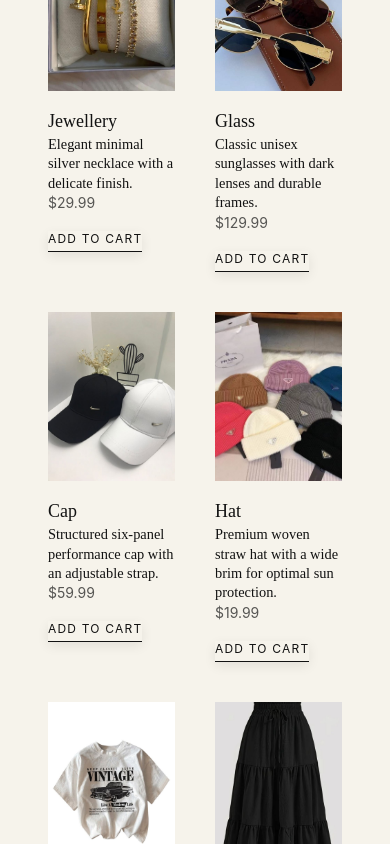
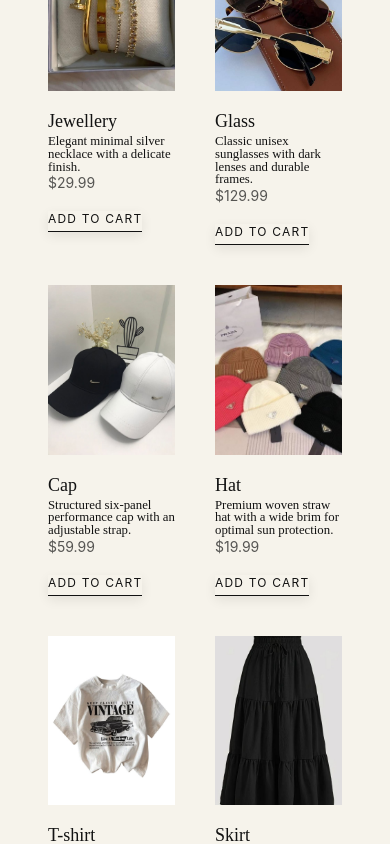
Before and after one commit to sara-ali7/E-commerce, a React (Vite) app: page / in a window 390 px wide. Shown: the part 1080-1924 px from the top of the page. Built offline with nearby package versions, Linux system fonts and the light colour scheme.

Commit message:
Reduce mobile description text size

```diff
--- a/src/index.css
+++ b/src/index.css
@@ -188,7 +188,7 @@ a.bg-ink:active {
 
 @media (max-width: 767px) {
   .group h4 {
-    font-size: 0.9rem;
-    line-height: 1.35;
+    font-size: 0.8rem;
+    line-height: 1;
   }
 }
```
